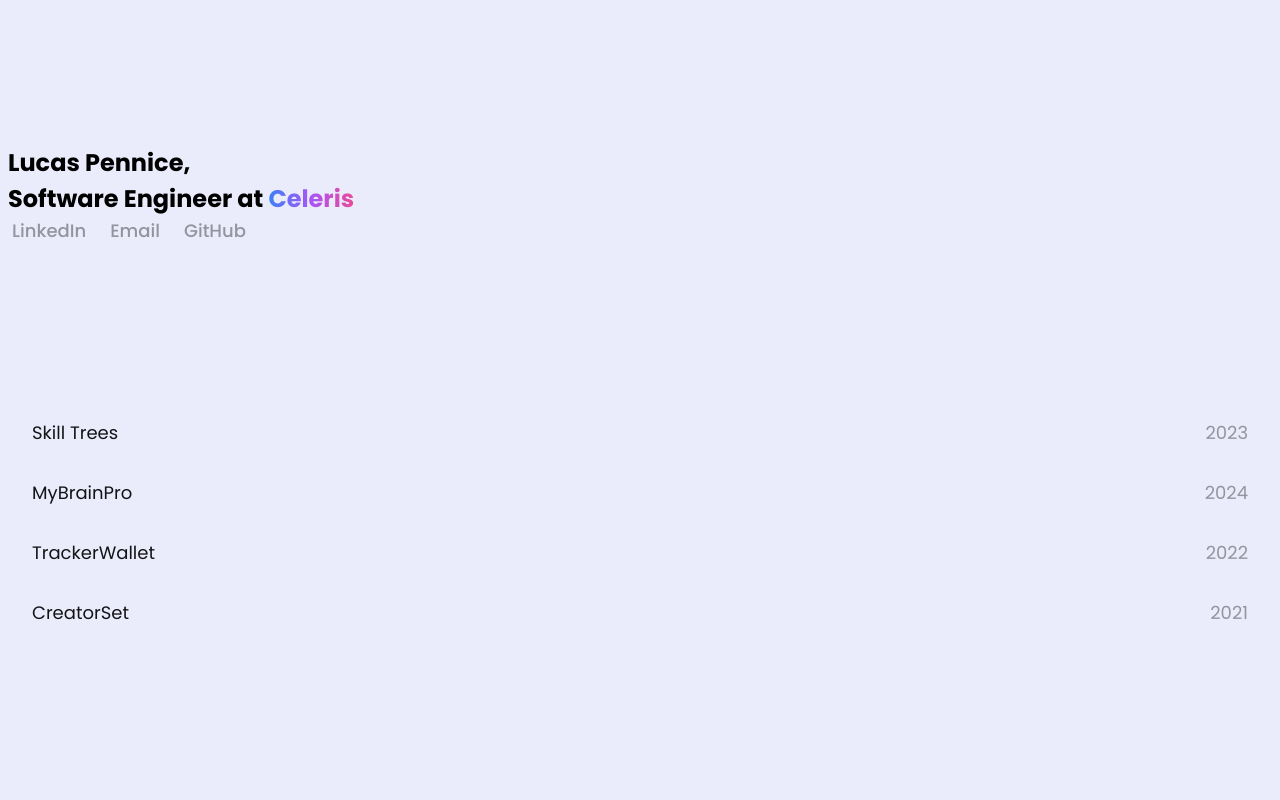
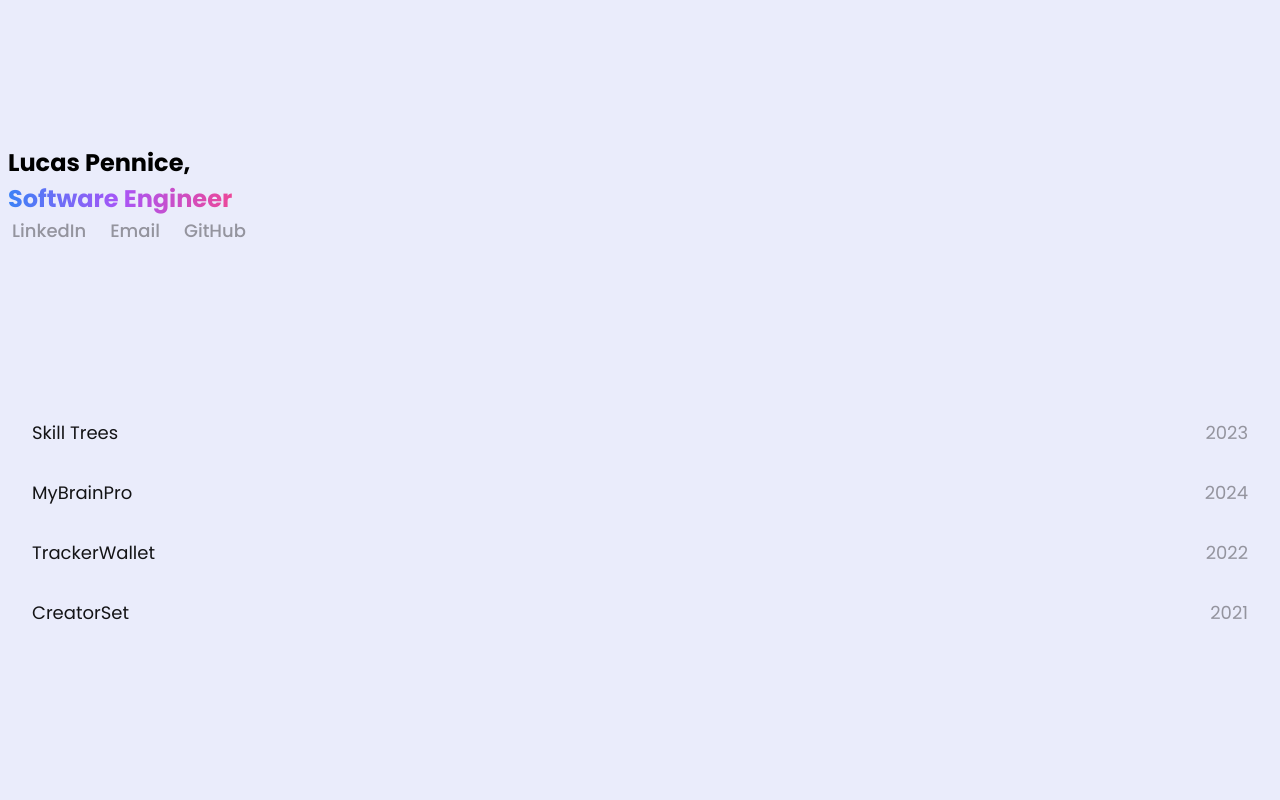
Before and after one commit to LucasPennice/portfolio-2025, a React (Vite) app: page / in a window 1280 px wide. Shown: the top 800 px of the page. Built offline with nearby package versions, Linux system fonts and the light colour scheme.

Commit message:
fix: update job title in HeroSection component

```diff
--- a/src/App.tsx
+++ b/src/App.tsx
@@ -301,9 +301,9 @@
       >
         <p className="font-bold text-[24px]">Lucas Pennice,</p>
         <p className="font-bold text-[24px]">
-          Software Engineer at{" "}
+          {/* Software Engineer at{" "} */}
           <span className="bg-gradient-to-r from-blue-500 via-purple-500 to-pink-500 bg-clip-text text-transparent">
-            Celeris
+            Software Engineer
           </span>
         </p>
 
```
